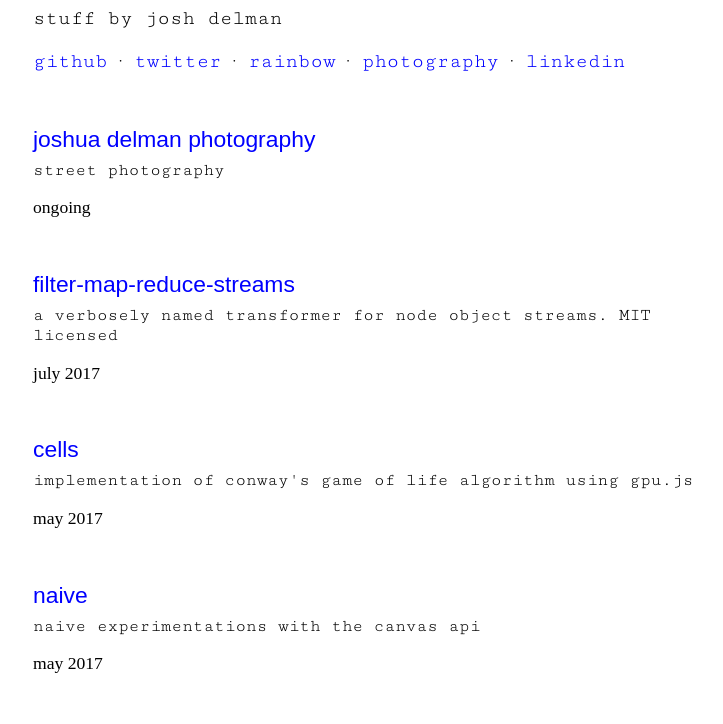
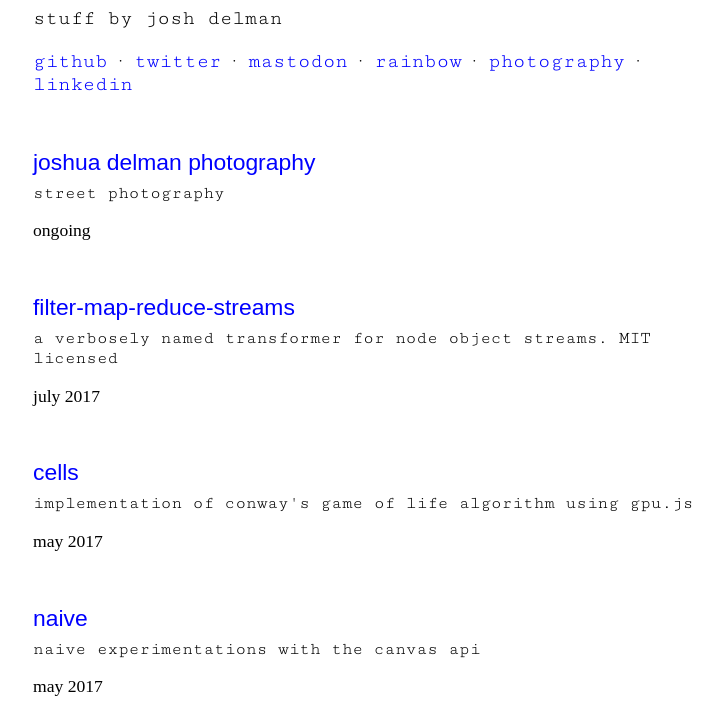
Before and after one commit to jdelman/jdelman.github.io, a plain HTML site: page index.html in a window 1280 px wide. Shown: the part 71-795 px from the top of the page, without its empty margins (257-980 px from the left). Drawn offline with Linux system fonts and the light colour scheme; a web font is replaced by a local one.

Commit message:
Add Mastodon to home page

```diff
--- a/index.html
+++ b/index.html
@@ -14,6 +14,7 @@
     <h3>
       <a href="https://github.com/jdelman">github</a>
       &middot; <a href="https://twitter.com/jd87">twitter</a>
+      &middot; <a rel="me" href="https://mastodon.social/@joshdelman">mastodon</a>
       &middot; <a href="https://rainbow.me/jdelman.eth">rainbow</a>
       &middot; <a href="https://joshuadelman.com/">photography</a>
       &middot; <a href="https://www.linkedin.com/in/joshdelman/">linkedin</a>
```
